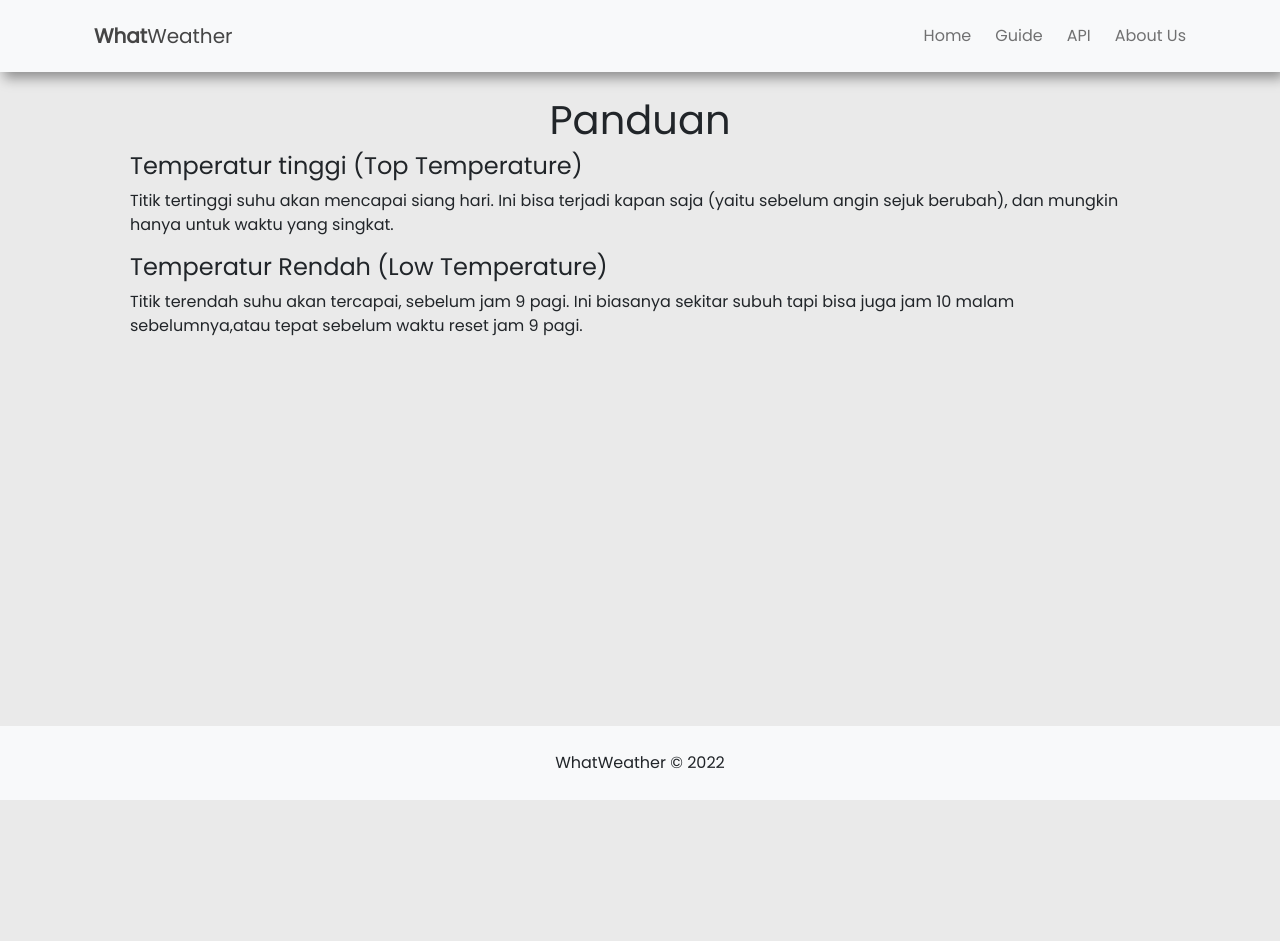
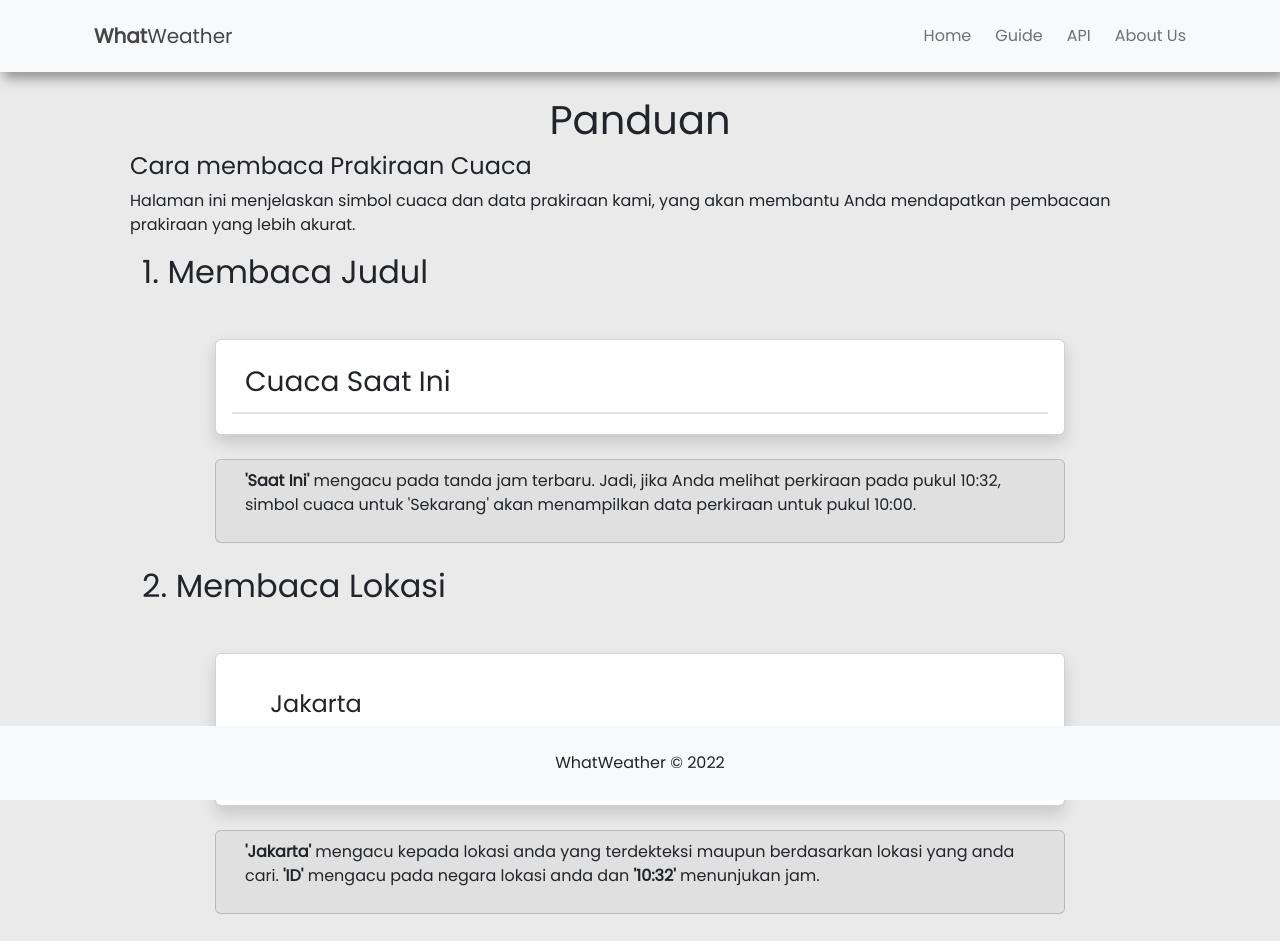
Before and after one commit to Bimoaryobkr/DicodingCapstone-WhatWeather, a React (Create React App) app: page /guide in a window 1280 px wide. Shown: the top 941 px of the page. Before the commit the page ends 800 px from the top, so only its background shows below. Built offline with nearby package versions, Linux system fonts and the light colour scheme.

Commit message:
Penambahan page Guide
Penambahan guide termaduk deskripsi dan styling baru.

```diff
--- a/package.json
+++ b/package.json
@@ -6,9 +6,9 @@
     "@testing-library/jest-dom": "^5.16.5",
     "@testing-library/react": "^13.4.0",
     "@testing-library/user-event": "^13.5.0",
-    "bootstrap": "^5.2.2",
+    "bootstrap": "^5.2.3",
     "react": "^18.2.0",
-    "react-bootstrap": "^2.5.0",
+    "react-bootstrap": "^2.6.0",
     "react-bootstrap-icons": "^1.9.1",
     "react-dom": "^18.2.0",
     "react-icons": "^4.6.0",
--- /dev/null
+++ b/src/components/Guide.js
@@ -0,0 +1,16 @@
+import React from "react";
+import WeatherCardGuide from "../components/WeatherCardGuide";
+
+function Guide(){
+    return(
+        <><div>
+            <h1 className="text-center">Panduan</h1>
+            <h4>Cara membaca Prakiraan Cuaca</h4>
+            <p>Halaman ini menjelaskan simbol cuaca dan data prakiraan kami, yang akan membantu Anda mendapatkan pembacaan prakiraan yang lebih akurat.</p>
+            <WeatherCardGuide />
+        </div>
+        </>
+    )
+}
+
+export default Guide;
--- /dev/null
+++ b/src/components/WeatherCardGuide.js
@@ -0,0 +1,143 @@
+import React from "react";
+import { WiDayCloudy, WiDayCloudyGusts, WiDayCloudyWindy, WiDayFog, WiDayLightning, WiDayRain, WiDayStormShowers, WiDaySunny } from "react-icons/wi";
+import { WiStrongWind } from "react-icons/wi";
+import { WiHumidity } from "react-icons/wi";
+import { WiThermometerExterior } from "react-icons/wi";
+import { WiThermometer } from "react-icons/wi";
+
+function WeatherCardGuide() {
+    return (
+
+
+    <div>
+        <div className="container">
+
+            <h2>1. Membaca Judul</h2>
+            <div className="card mt-5 mb-2 weather_card py-1 shadow">
+                <div className="card-body">
+                    <h3 className="header_card_guide">Cuaca Saat Ini</h3>
+                    <div className="border-top border-bottom"></div>
+                </div>
+            </div>
+
+            <div className="card mt-4 mb-4 weather_card py-1 card_desc">
+                    <div className="card_desc">
+                        <p className="header_card_guide"><b>'Saat Ini'</b> mengacu pada tanda jam terbaru. Jadi, jika Anda melihat perkiraan pada pukul 10:32, simbol cuaca untuk 'Sekarang' akan menampilkan data perkiraan untuk pukul 10:00.</p>
+                    </div>
+            </div>
+
+            <h2>2. Membaca Lokasi</h2>
+            <div className="card mt-5 mb-2 weather_card py-1 shadow">
+                <div className="card-body">
+                    <div className="row align-items-center g-5">
+                        <div className="col-md-3">
+                                <h4 className="text-center mt-3">Jakarta</h4>
+                                <p className="text-center time pb-3">ID, 10.32 WIB</p>
+                        </div>
+                    </div>
+                    <div className="border-top border-bottom"></div>
+                </div>
+            </div>
+
+            <div className="card mt-4 mb-4 weather_card py-1 card_desc">
+                    <div className="card_desc">
+                        <p className="header_card_guide"><b>'Jakarta'</b> mengacu kepada lokasi anda yang terdekteksi maupun berdasarkan lokasi yang anda cari. <b>'ID'</b> mengacu pada negara lokasi anda dan <b>'10:32'</b> menunjukan jam.</p>
+                    </div>
+            </div>
+
+            <h2>3. Membaca Simbol Cuaca</h2>
+            <div className="card mt-5 mb-2 weather_card py-1 shadow">
+                <div className="card-body">
+                    <div className="row align-items-center g-5">
+                        <div className="col-md-6">
+                                <div className="text-center">
+                                    <WiDaySunny className="weather_icon" size={80} />
+                                </div>
+                                <h3 className="text-center mt-4 mb-4">Sunny</h3>
+                        </div>
+                        <div className="col-md-6">
+                            <div>
+                                <WiThermometer className="weather_icon" size={35} />
+                                <span> Suhu : 31<sup>°</sup></span>
+                            </div>
+                            <div>
+                                <WiThermometerExterior className="weather_icon" size={35} />
+                                <span> Feels Like : 30<sup>°</sup></span>
+                            </div>
+                            <div>
+                                <WiStrongWind className="weather_icon" size={35} />
+                                <span> Kecepatan : 75 km/jam</span>
+                            </div>
+                            <div>
+                                <WiHumidity className="weather_icon" size={35} />
+                                <span> Kelembapan : 45%</span>
+                            </div>
+                        </div>
+                    </div>
+                    <div className="border-top border-bottom"></div>
+                </div>
+            </div>
+
+            <div className="card mt-4 mb-4 weather_card py-1 card_desc">
+                    <div className="card_desc">
+                        <p className="header_card_guide"><WiDaySunny className="weather_icon" size={35} /> <b>'Sunny'</b> menunjukkan kondisi cuaca terkini.
+                        <br></br> <WiThermometer className="weather_icon" size={35} /> <b>'Suhu'</b> mengacu pada suhu udara dalam satuan celcius
+                        <br></br> <WiThermometerExterior className="weather_icon" size={35} /> <b>'feels like'</b> indikasi yang lebih
+                        representatif tentang bagaimana suhu akan terasa
+                        <br></br> <WiStrongWind className="weather_icon" size={35} /> <b>'kecepatan'</b> yaitu kecepatan angin rata-rata yang mungkin Anda temui
+                        <br></br> <WiHumidity className="weather_icon" size={35} /> <b>'kelembapan'</b> yaitu konsentrasi kandungan dari uap air yang ada di udara</p>
+                    </div>
+
+                    <div className="card-body container-display">
+                    <h5 className="title"><b>Daftar Weather Symbol</b></h5>
+                    <div className="row align-items-center column-display">
+                        <div className="col-md-3 column-display">
+                            <div className="col align-items-center justify-content-center text-center w-symbol">
+                                <WiDayLightning className="weather_icon" size={50} />
+                                <p className="font-weight-light">Lightning</p>
+                            </div>
+                            <div className="col align-items-center justify-content-center text-center w-symbol">
+                                <WiDayStormShowers className="weather_icon" size={50} />
+                                <p className="font-weight-light">Storm</p>
+                            </div>
+                            <div className="col align-items-center justify-content-center text-center w-symbol">
+                                <WiDayCloudyWindy className="weather_icon" size={50} />
+                                <p className="font-weight-light">Cloudy Windy</p>
+                            </div>
+                            <div className="col align-items-center justify-content-center text-center w-symbol">
+                                <WiDayFog className="weather_icon" size={50} />
+                                <p className="font-weight-light">Fog</p>
+                            </div>
+                        </div>
+                        <div className="col-md-3 column-display">
+                        <div className="col align-items-center justify-content-center text-center w-symbol">
+                                <WiDaySunny className="weather_icon" size={50} />
+                                <p className="font-weight-light">Sunny</p>
+                            </div>
+                            <div className="col align-items-center justify-content-center text-center w-symbol">
+                                <WiDayCloudy className="weather_icon" size={50} />
+                                <p className="font-weight-light">Cloudy</p>
+                            </div>
+                            <div className="col align-items-center justify-content-center text-center w-symbol">
+                                <WiDayRain className="weather_icon" size={50} />
+                                <p className="font-weight-light">Rain</p>
+                            </div>
+                            <div className="col align-items-center justify-content-center text-center  w-symbol">
+                                <WiDayCloudyGusts className="weather_icon" size={50} />
+                                <p className="font-weight-light">Cloudy Gust</p>
+                            </div>
+
+                        </div>
+                    </div>
+                    <div className="border-top border-bottom"></div>
+                </div>
+                    <div className="g-3 row row-cols-md-3 row-cols-1 mt-1">
+
+                    </div>
+            </div>
+        </div>
+    </div>
+    )
+}
+
+export default WeatherCardGuide;
--- a/src/pages/GuidePage.js
+++ b/src/pages/GuidePage.js
@@ -1,18 +1,11 @@
+import Guide from "../components/Guide";
+
 function GuidePage() {
     return (
         <section className="container pt-3">
             <div className="ms-5 me-5">
-                <h1 className="text-center">Panduan</h1>
-                <h4>Temperatur tinggi (Top Temperature)</h4>
-                <p>
-                    Titik tertinggi suhu akan mencapai siang hari. Ini bisa terjadi kapan saja
-                    (yaitu sebelum angin sejuk berubah), dan mungkin hanya untuk waktu yang singkat.
-                </p>
-                <h4>Temperatur Rendah (Low Temperature)</h4>
-                <p>
-                    Titik terendah suhu akan tercapai, sebelum jam 9 pagi. Ini biasanya sekitar
-                    subuh tapi bisa juga jam 10 malam sebelumnya,atau tepat sebelum waktu reset jam 9 pagi.
-                </p>
+
+                <Guide/>
             </div>
         </section>
     )
--- a/src/styles/style.css
+++ b/src/styles/style.css
@@ -101,6 +101,43 @@ hr {
   margin-right: auto;
 }
 
+/* Guide Page*/
+
+.header_card_guide {
+  max-width: 800px;
+  margin-left: auto;
+  margin-right: auto;
+  border-color: 1px #8D8DAA;
+
+  padding: 5px;
+  border-radius: 10px;
+}
+
+.card_desc {
+  background-color: #e0e0e0;
+}
+
+.title {
+  margin-left: 10%;
+  margin-right: 10%;
+}
+
+.w-symbol{
+  background-color: hsl(0, 0%, 100%);
+  border-radius: 10px;
+}
+
+.column-display {
+  display: inline-block;
+  width: auto;
+  padding: 5px;
+}
+.container-display {
+  margin:auto;
+  text-align: center;
+}
+
+
 /* API Page */
 
 .api_page {
```
Also changed, not shown: 1 other file (tests, documents, lock files or other folders).
